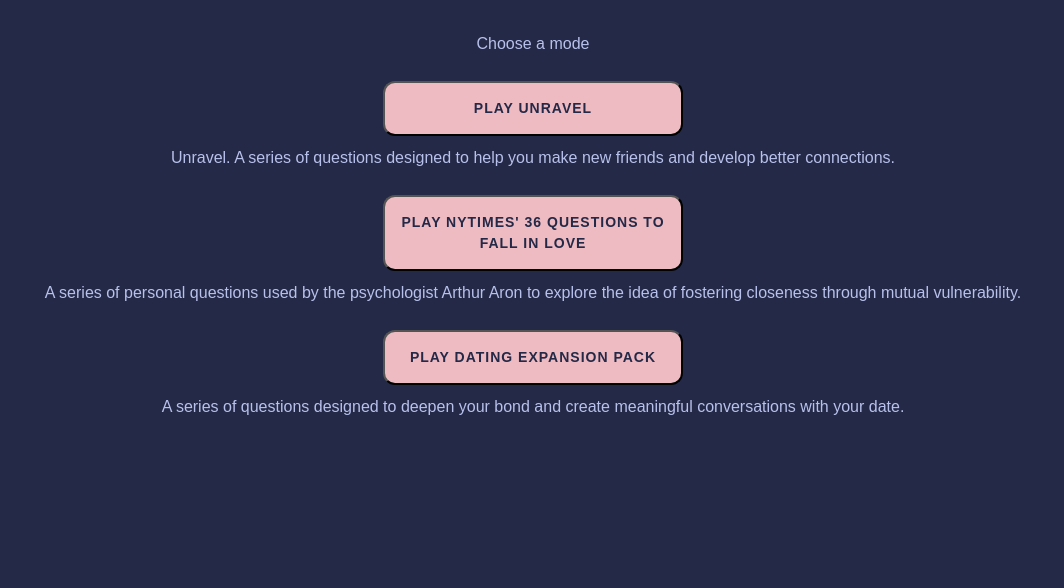
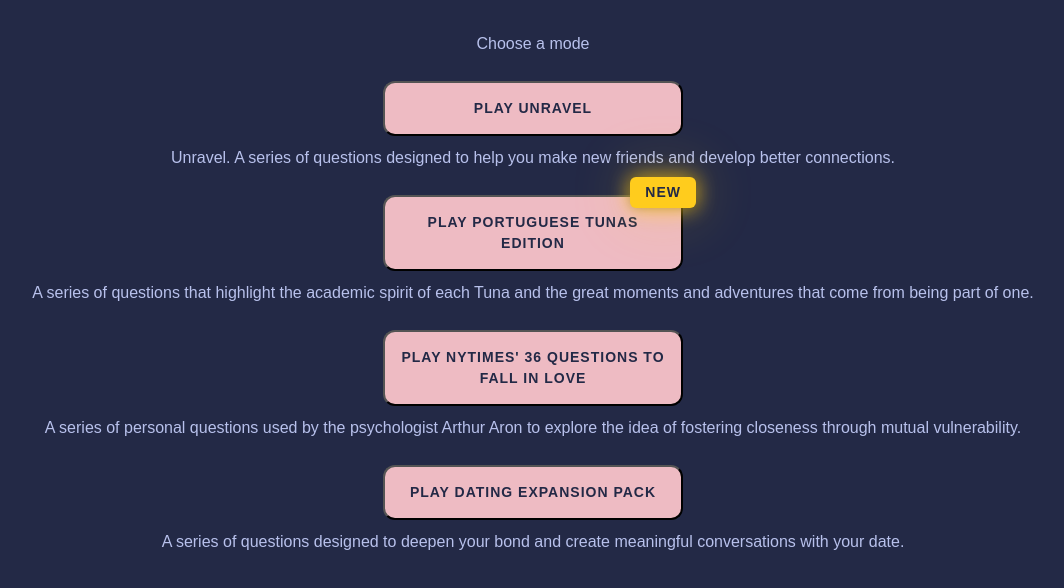
Before and after one commit to MrValraven/unravel, a React (Vite) app: page /questions in a window 1280 px wide. Shown: the top 588 px of the page, without its empty margins (107-1171 px from the left). Built offline with nearby package versions, Linux system fonts and the light colour scheme.

Commit message:
Added new tunas gamemode

```diff
--- /dev/null
+++ b/src/data/tunas.json
@@ -0,0 +1,14 @@
+[
+    "What's the story behind your Tuna nickname?",
+    "Which instruments do you play and which one is your favourite?",
+    "What are your favorite songs from other Tunas / Academic Groups?",
+    "Which is the favorite song from your Tuna and why is it your favorite?",
+    "What are the diferent ranks in your Tuna and tell me a bit of trivia about it",
+    "What's the best part of being in a Tuna?",
+    "What made you enroll in this musical adventure?",
+    "What's the craziest thing that happened to you during a festival?",
+    "What's your main contribution to keep the academic spirit alive?",
+    "What's the worst part of being in a Tuna?",
+    "What's your fondest memory since you've joined?",
+    "When you're ready to departure from the Tuna lifestyle, what do you expected to take from this experience?"
+]
--- a/src/pages/Questions/Questions.jsx
+++ b/src/pages/Questions/Questions.jsx
@@ -2,6 +2,7 @@
 import "./styles.scss";
 
 import questionsData from "../../data/questions.json";
+import tunasData from "../../data/tunas.json";
 import thirtysixData from "../../data/thirtysix.json";
 import datingexpansionData from "../../data/datingexpansion.json";
 
@@ -24,6 +25,12 @@
   const resetQuestions = () => {
     setEndOfQuestions(false);
     setQuestionsCounter(0);
+  };
+
+  const switchToTunas = () => {
+    setEndOfQuestions(false);
+    setQuestionsCounter(0);
+    setQuestions(tunasData);
   };
 
   const switchTo36 = () => {
@@ -68,16 +75,29 @@
           <p>Choose a mode</p>
           <div>
             <button onClick={resetQuestions}>Play Unravel</button>
-            <p>
+            <p className="modeDescription">
               Unravel. A series of questions designed to help you make new
               friends and develop better connections.
+            </p>
+          </div>
+          <div className="mode">
+            <button onClick={switchToTunas}>
+              Play Portuguese Tunas Edition
+              <div className="newModeTag">
+                <p>New</p>
+              </div>
+            </button>
+            <p className="modeDescription">
+              A series of questions that highlight the academic spirit of each
+              Tuna and the great moments and adventures that come from being
+              part of one.
             </p>
           </div>
           <div>
             <button onClick={switchTo36}>
               Play NYTimes' 36 Questions to fall in love
             </button>
-            <p>
+            <p className="modeDescription">
               A series of personal questions used by the psychologist Arthur
               Aron to explore the idea of fostering closeness through mutual
               vulnerability.
@@ -85,7 +105,7 @@
           </div>
           <div>
             <button onClick={switchToDating}>Play Dating Expansion pack</button>
-            <p>
+            <p className="modeDescription">
               A series of questions designed to deepen your bond and create
               meaningful conversations with your date.
             </p>
--- a/src/pages/Questions/styles.scss
+++ b/src/pages/Questions/styles.scss
@@ -1,5 +1,5 @@
 .questions {
-  height: 100vh;
+  min-height: 100vh;
   padding: 2rem 15px;
   text-align: center;
 
@@ -52,7 +52,31 @@
     justify-content: center;
     align-items: center;
 
-    div p {
+    .mode {
+
+      button {
+        position: relative;
+      }
+
+      .newModeTag {
+        position: absolute;
+        right: -15px;
+        top: -20px;
+        padding: 5px 15px;
+        border-radius: 6px;
+        background-color: rgb(255, 204, 29, 1);
+        box-shadow: 0 0 10px 0 rgba(0,0,0, 0.2), 0 0 20px 0 rgba(255, 204, 29, 0.9), 0 0 60px 1px rgba(255, 204, 29, 0.3);
+
+        p {
+          color: #232946;
+          text-transform: uppercase;
+          font-weight: bold;
+        }
+      }
+    }
+
+
+    div .modeDescription {
       margin-top: 10px;
     }
   }
```
